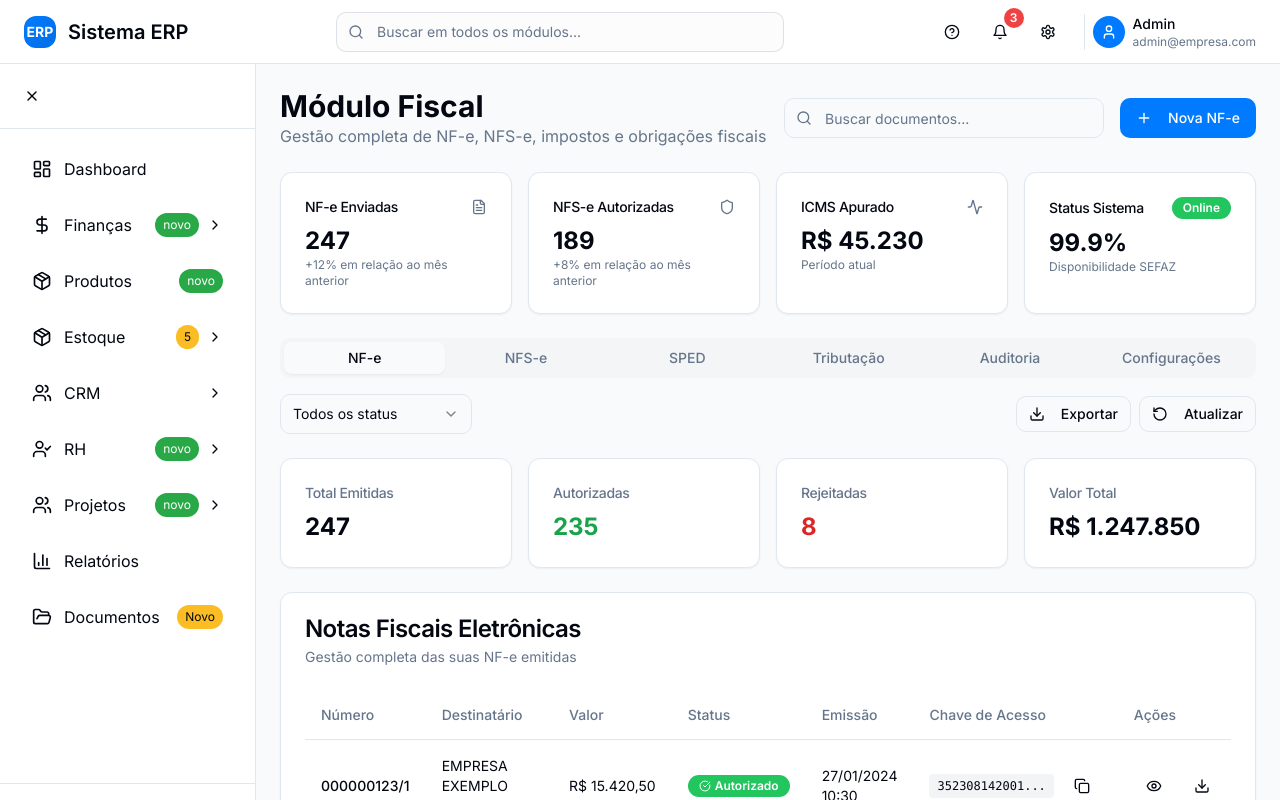
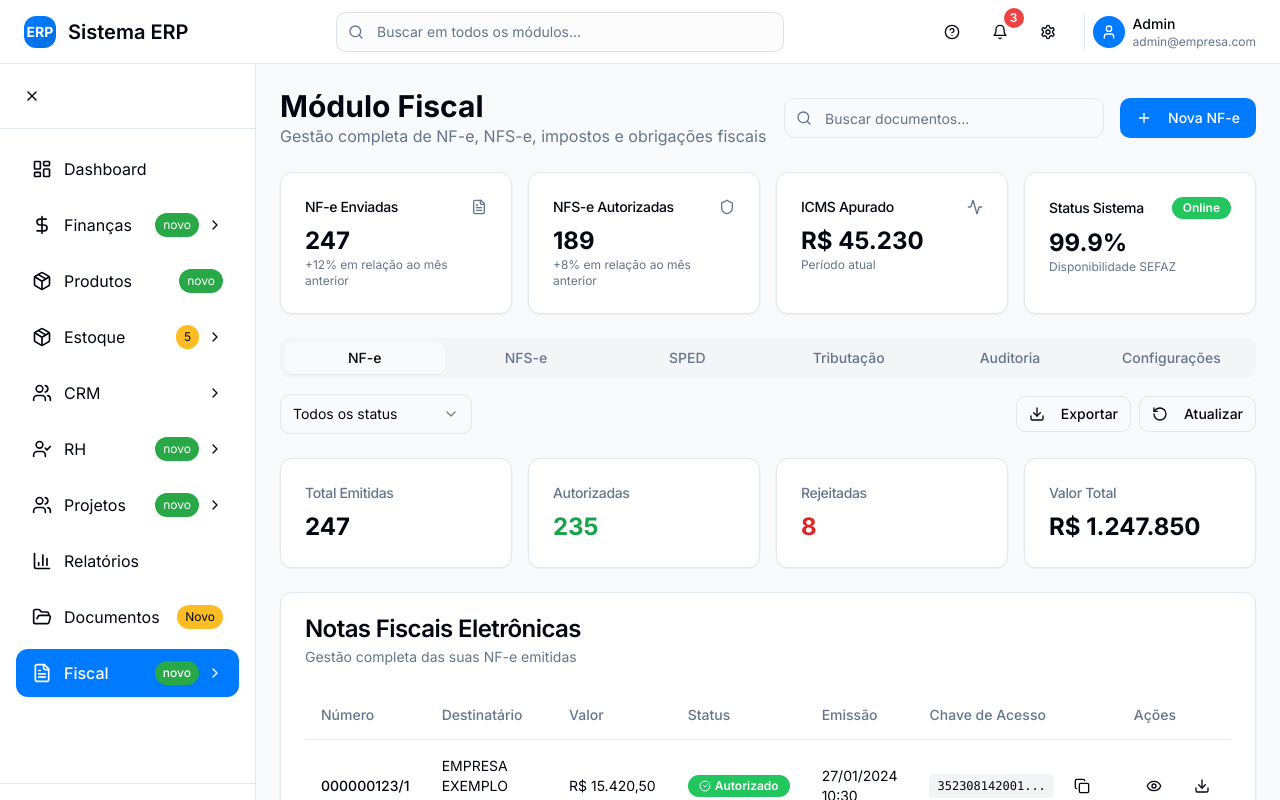
Before and after one commit to MuriloFerrari99/nexusflow-ui, a React (Vite) app: page /fiscal in a window 1280 px wide. Shown: the top 800 px of the page. Built offline with nearby package versions, Linux system fonts and the light colour scheme.

Commit message:
feat: Add Fiscal module to sidebar
Adds the Fiscal module to the sidebar navigation, including a "novo" badge and sub-items for NF-e, NFS-e, and SPED.

```diff
--- a/src/components/layout/Sidebar.tsx
+++ b/src/components/layout/Sidebar.tsx
@@ -104,6 +104,20 @@ const menuItems = [
     icon: FolderOpen,
     path: "/documentos",
     badge: "Novo",
+  },
+  {
+    title: "Fiscal",
+    icon: FileText,
+    path: "/fiscal",
+    badge: "novo",
+    subItems: [
+      { title: "NF-e", path: "/fiscal" },
+      { title: "NFS-e", path: "/fiscal" },
+      { title: "SPED", path: "/fiscal" },
+      { title: "Tributação", path: "/fiscal" },
+      { title: "Auditoria", path: "/fiscal" },
+      { title: "Configurações", path: "/fiscal" },
+    ],
   },
 ];
 
```
